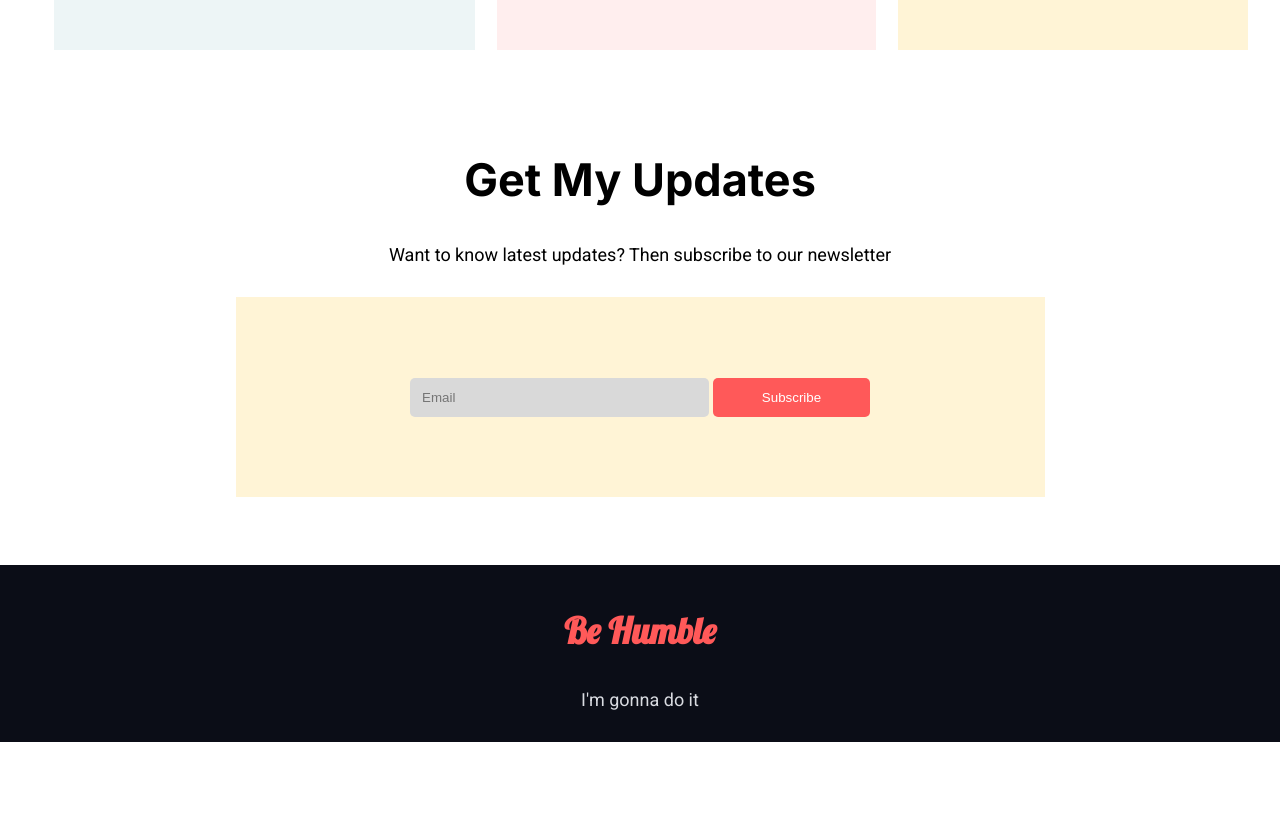
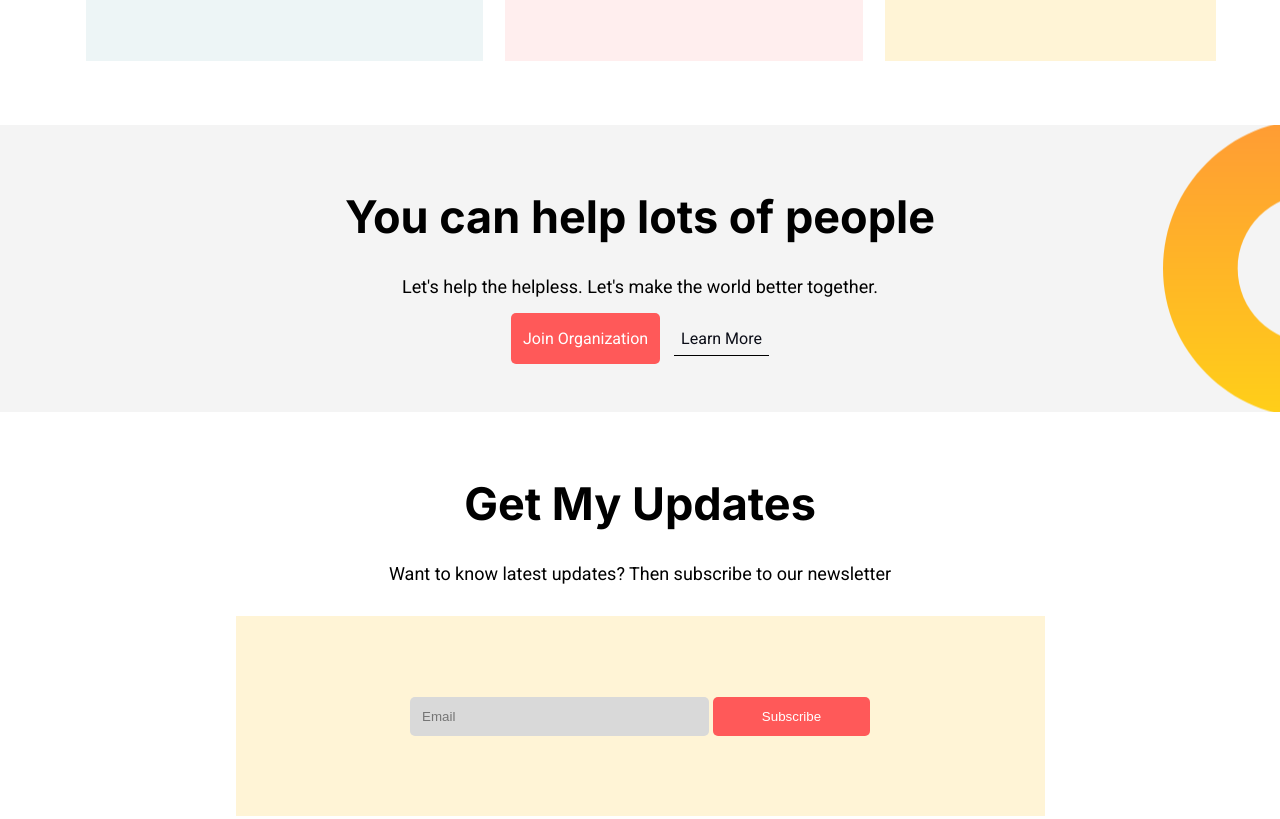
Before and after one commit to RufsanHossain/donate-today, a plain HTML site: page index.html in a window 1280 px wide. Shown: the part 1570-2389 px from the top of the page. Before the commit the page ends 2312 px from the top, so only its background shows below. Drawn offline with Linux system fonts and the light colour scheme.

Commit message:
join-us section added

```diff
--- a/index.html
+++ b/index.html
@@ -74,6 +74,14 @@
         </div>
       </div>
     </section>
+    <section class="join-us">
+      <div>
+        <h2>You can help lots of people</h2>
+        <p>Let's help the helpless. Let's make the world better together.</p>
+        <a href="" class="button-link">Join Organization</a>
+        <a href="" class="learn">Learn More</a>
+      </div>
+    </section>
     <section class="update">
       <h2>Get My Updates</h2>
       <p>Want to know latest updates? Then subscribe to our newsletter</p>
--- a/style.css
+++ b/style.css
@@ -17,6 +17,7 @@ h2 {
   font-size: 45px;
   font-family: "Inter", sans-serif;
   text-align: center;
+  margin: 0 0 2rem 0;
 }
 
 h3 {
@@ -30,8 +31,11 @@ p {
 }
 
 section {
-  padding: 2rem;
+  padding: 4rem;
+  text-align: center;
 }
+
+/* header starts */
 
 #top-banner {
   width: 100%;
@@ -74,6 +78,8 @@ section {
   margin: 0 auto;
 }
 
+/* donate-today section starts */
+
 .donate-today {
   text-align: center;
 }
@@ -113,6 +119,8 @@ section {
   margin: 0 auto 2rem;
 }
 
+/* donate-plan section starts */
+
 .plan-items {
   display: flex;
 }
@@ -120,6 +128,7 @@ section {
 .plan-items div {
   margin-left: 22px;
   padding: 2rem;
+  text-align: left;
 }
 
 .plan-items p {
@@ -137,6 +146,29 @@ section {
 .education {
   background-color: #fff4d6;
 }
+
+/* join-us section starts */
+
+.join-us {
+  background-color: #f4f4f4;
+  background-image: url(images/dream-bg.png);
+  background-repeat: no-repeat;
+  background-position: right;
+  display: flex;
+  justify-content: center;
+  align-items: center;
+  padding: 4rem;
+}
+
+.learn {
+  color: #0b0d17;
+  text-decoration: none;
+  border-bottom: 1px solid #000000;
+  padding: 7px;
+  margin-left: 10px;
+}
+
+/* update section starts */
 
 .update div {
   width: 809px;
@@ -166,6 +198,8 @@ section {
   border-radius: 5px;
 }
 
+/* footer starts */
+
 footer {
   background-color: #0b0d17;
   width: 100%;
```
Also changed, not shown: images/dream-bg.png (added).
